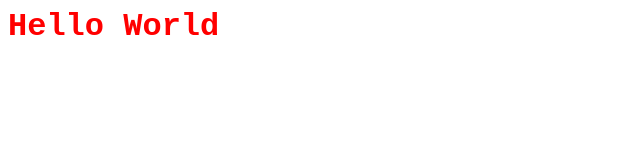
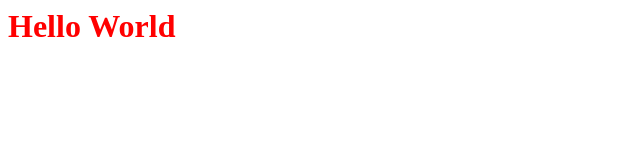
Before and after one commit to sophiemgraci/my-first-website, a plain HTML site: page index.html in a window 1280 px wide. Shown: the whole page, without its empty margins (0-640 px from the left). Drawn offline with Linux system fonts and the light colour scheme.

Commit message:
Revert "second attempt at font family change"
This reverts commit ebbab5a96424c9e7db5d1bd7baf5d296f7fc6ff8.

```diff
--- a/css/styles.css
+++ b/css/styles.css
@@ -2,5 +2,5 @@
 h1 {
 
   color: red;
-  font-family: "Courier New", Courier, monospace;
+  font-family: "Courier New" Courier monospace;
 }
```
